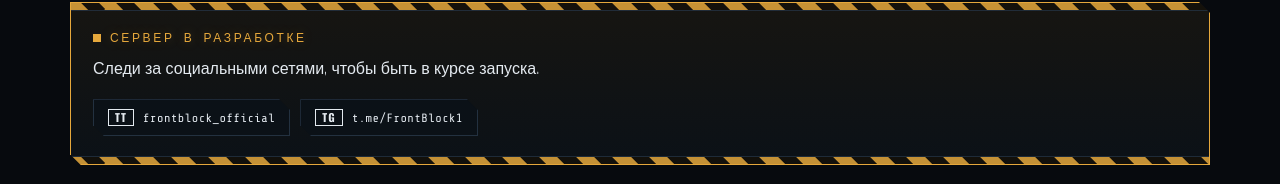
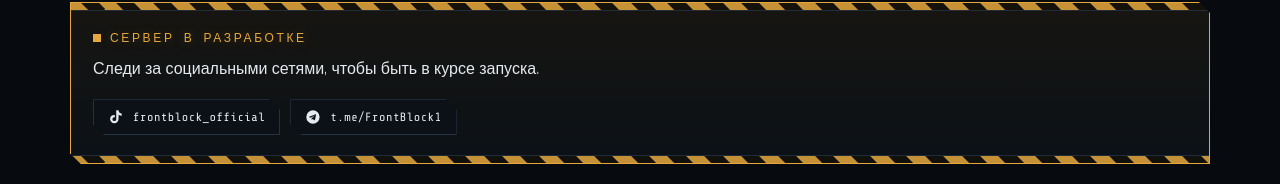
Before and after one commit to am1s3/frontblock-web, a Next.js app: page /downloads in a window 1280 px wide. Shown: the part 181-365 px from the top of the page. Built offline with nearby package versions, Linux system fonts and the light colour scheme.

Commit message:
Update DevNotice.tsx

```diff
--- a/src/components/DevNotice.tsx
+++ b/src/components/DevNotice.tsx
@@ -3,26 +3,16 @@
     <div className="devnotice clip" role="status" aria-live="polite">
       <div className="devnotice__tape" aria-hidden />
       <div className="devnotice__body">
-        <div className="devnotice__stamp">
-          <span className="devnotice__dot" />СЕРВЕР В РАЗРАБОТКЕ
-        </div>
+        <div className="devnotice__stamp"><span className="devnotice__dot" />СЕРВЕР В РАЗРАБОТКЕ</div>
         <p>Следи за социальными сетями, чтобы быть в курсе запуска.</p>
         <div className="devnotice__socials">
-          <a
-            className="soc soc--tt clip"
-            href="https://www.tiktok.com/@frontblock_official"
-            target="_blank"
-            rel="noopener noreferrer"
-          >
-            <span className="soc__tag">TT</span> frontblock_official
+          <a className="soc soc--tt clip" href="https://www.tiktok.com/@frontblock_official" target="_blank" rel="noopener noreferrer">
+            <svg width="16" height="16" viewBox="0 0 24 24" fill="currentColor"><path d="M19.59 6.69a4.83 4.83 0 0 1-3.77-4.25V2h-3.45v13.67a2.89 2.89 0 0 1-2.88 2.5 2.89 2.89 0 0 1-2.89-2.89 2.89 2.89 0 0 1 2.89-2.89c.28 0 .54.04.79.1v-3.5a6.37 6.37 0 0 0-.79-.05A6.34 6.34 0 0 0 3.15 15a6.34 6.34 0 0 0 6.34 6.34 6.34 6.34 0 0 0 6.34-6.34V8.72a8.2 8.2 0 0 0 4.76 1.52V6.8a4.84 4.84 0 0 1-1-.11z"/></svg>
+            frontblock_official
           </a>
-          <a
-            className="soc soc--tg clip"
-            href="https://t.me/FrontBlock1"
-            target="_blank"
-            rel="noopener noreferrer"
-          >
-            <span className="soc__tag">TG</span> t.me/FrontBlock1
+          <a className="soc soc--tg clip" href="https://t.me/FrontBlock1" target="_blank" rel="noopener noreferrer">
+            <svg width="16" height="16" viewBox="0 0 24 24" fill="currentColor"><path d="M11.94 2a10 10 0 1 0 0 20 10 10 0 0 0 0-20zm4.64 6.8-1.63 7.7c-.12.55-.44.68-.9.42l-2.5-1.84-1.2 1.16c-.14.13-.25.24-.5.24l.18-2.52 4.58-4.14c.2-.18-.04-.27-.3-.1l-5.66 3.56-2.44-.76c-.53-.17-.54-.53.11-.79l9.53-3.67c.44-.16.83.11.73.74z"/></svg>
+            t.me/FrontBlock1
           </a>
         </div>
       </div>
```
